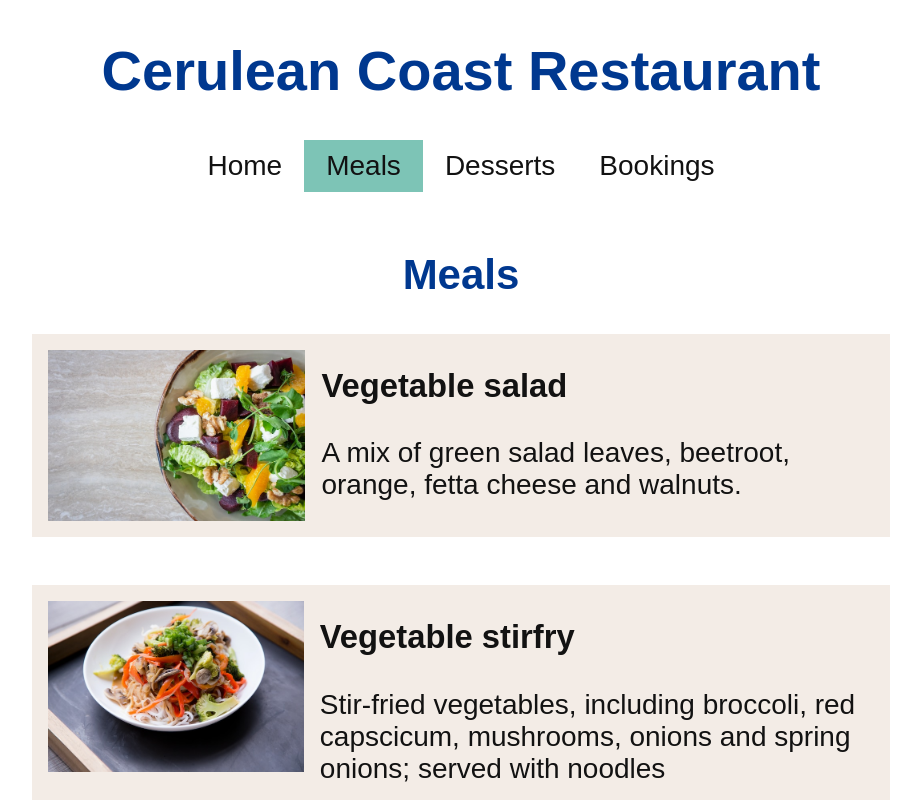
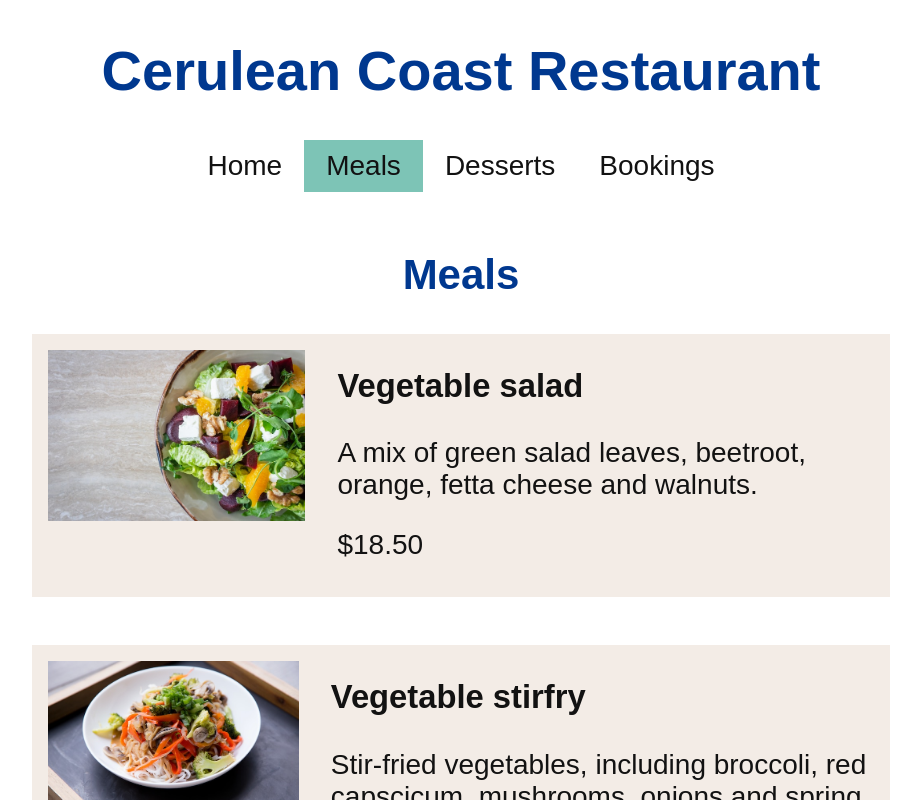
Before and after one commit to pennydrago/cerulean-coast, a React (Create React App) app: page /meals in a window 1280 px wide. Shown: the top 800 px of the page, without its empty margins (179-1100 px from the left). Built offline with nearby package versions, Linux system fonts and the light colour scheme.

Commit message:
Add space to food info and move price to food card

```diff
--- a/src/components/App.css
+++ b/src/components/App.css
@@ -117,6 +117,7 @@ h1, h2 {
 
 .food-info {
   text-align: left;
+  padding: 0rem 0rem 0.5rem 1rem;
 }
 
 /* FoodCard Modal component styles */
--- a/src/components/FoodCard.js
+++ b/src/components/FoodCard.js
@@ -12,6 +12,7 @@ export default function FoodCard({foodItem, onModalShow}) {
         <div className="food-info">
           <h3>{foodItem.name}</h3>
           <p>{foodItem.description}</p>
+          <p>{foodItem.price}</p>
         </div>
       </div>
   );
--- a/src/components/FoodCardModal.js
+++ b/src/components/FoodCardModal.js
@@ -1,10 +1,9 @@
-export default function FoodCardModal({onClose, promotion, price}) {
+export default function FoodCardModal({onClose, promotion}) {
   return (
       <div className="modal-container">
         <div className="modal">
           <main className="modal-content">
             <p>{promotion}</p>
-            <p>{price}</p>
           </main>
           <footer>
             <button onClick={onClose}>Close</button>
--- a/src/components/FoodList.js
+++ b/src/components/FoodList.js
@@ -19,7 +19,7 @@ export default function FoodList({foodItems}) {
       {foodItems.map((foodItem) =>
           <FoodCard key={foodItem.id} foodItem={foodItem} onModalShow={handleModalShow} />
       )}
-      {clickedFoodItem && <FoodCardModal onClose={handleModalHide} promotion={clickedFoodItem.promotion} price={clickedFoodItem.price} /> }
+      {clickedFoodItem && <FoodCardModal onClose={handleModalHide} promotion={clickedFoodItem.promotion} /> }
     </div>
   );
 }
```
